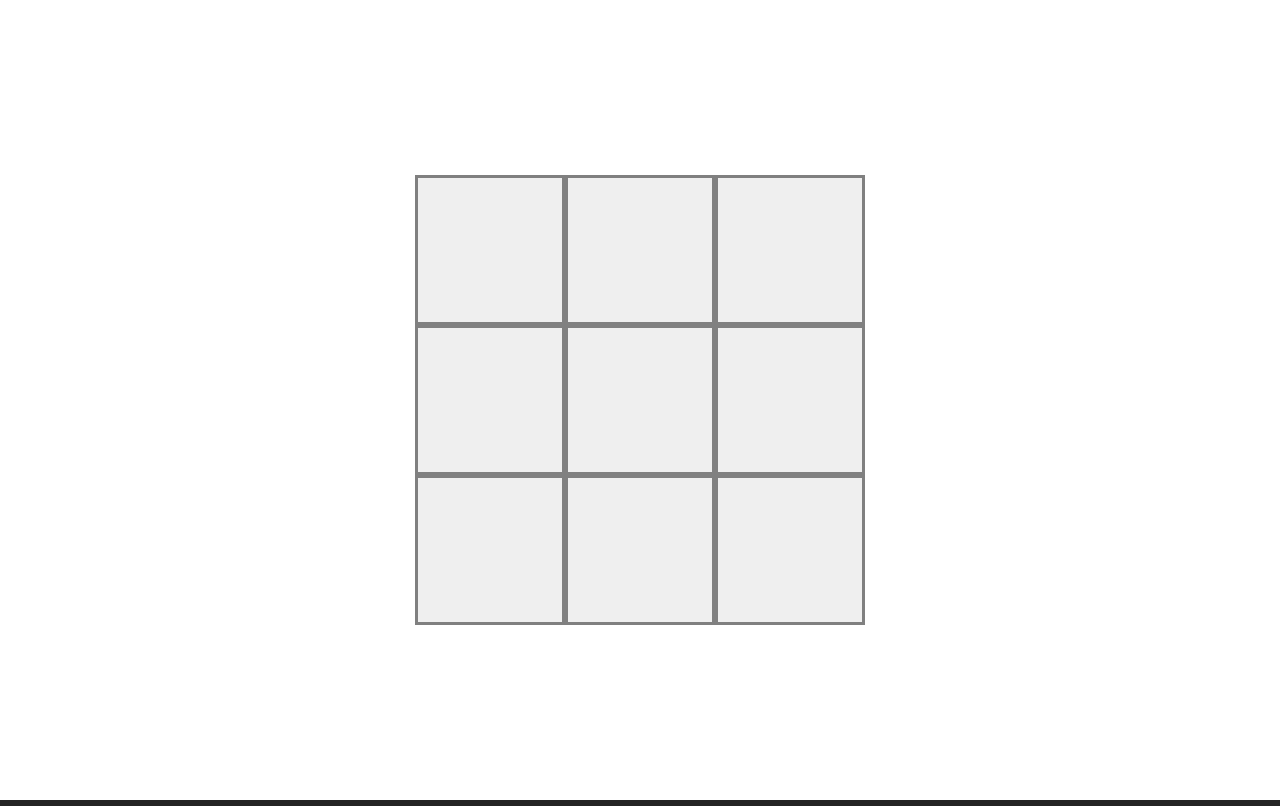
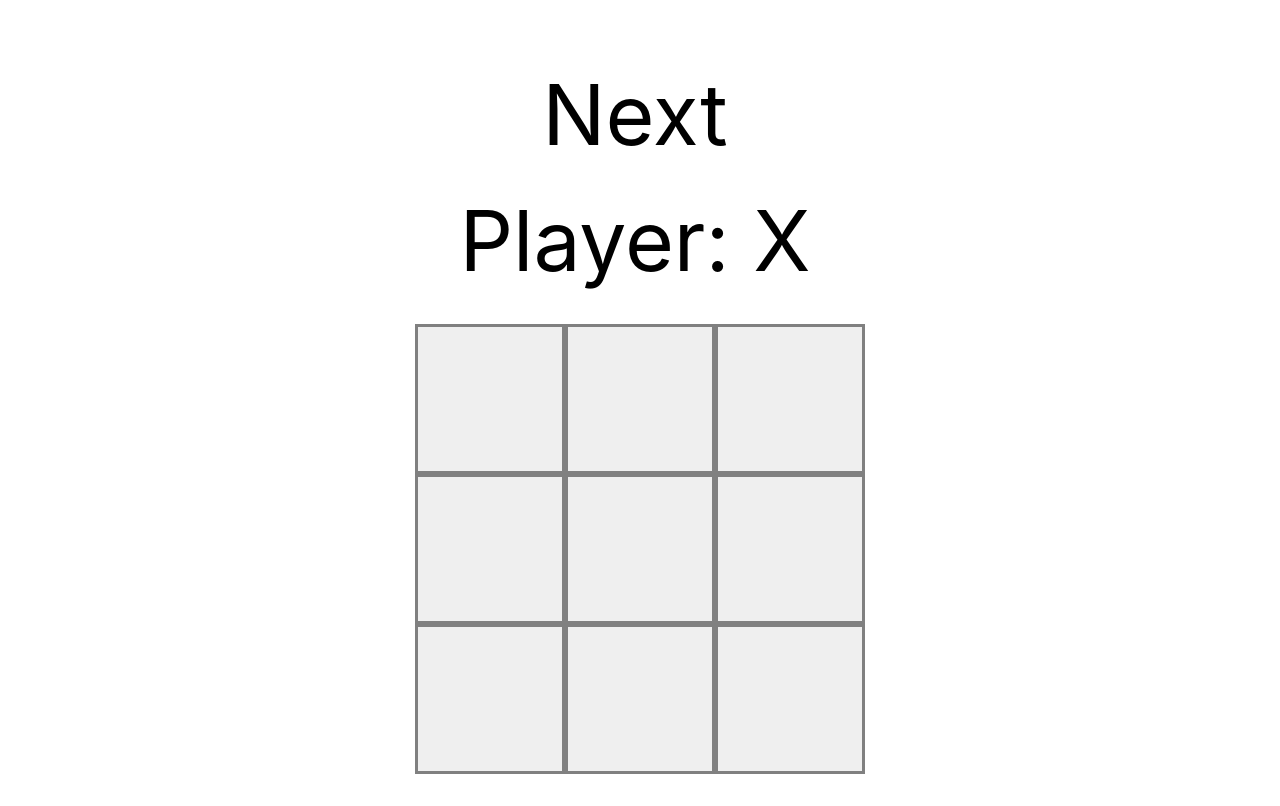
Before and after one commit to haticekaplan/tic-tac-toe-react-vite, a React (Vite) app: page / in a window 1280 px wide. Built offline with nearby package versions, Linux system fonts and the light colour scheme.

Commit message:
Implement winner calculation and status display
- Added calculateWinner function to determine the game's winner.
- Updated status message to show the winner or indicate the next player.
- Prevented further moves once a winner is declared.

```diff
--- a/src/App.jsx
+++ b/src/App.jsx
@@ -1,17 +1,17 @@
 
-import { useState } from 'react';
-import './App.css'
+import React, { useState } from 'react';
+import './App.css';
+
 function Square({value,onSquareClick}) {
-
   return (
   <button className='square' onClick={onSquareClick}>{value}</button>)
 }
 
 export default function Board() {
-  const [xIsNext,setXIsNext] = useState(true);
+const [xIsNext,setXIsNext] = useState(true);
 const [squares,setSquares] = useState(Array(9).fill(null));
 function handleClick(i){
-  if(squares[i]){
+  if(calculateWinner(squares) || squares[i]){
     return;
   }
   const nextSquares = squares.slice();
@@ -23,8 +23,16 @@
   setSquares(nextSquares);
   setXIsNext(!xIsNext);
 }
+const winner = calculateWinner(squares);
+let status;
+if(winner){
+  status = "Winner :" + winner;
+}else{
+  status = "Next Player: " + (xIsNext ? "X" : "O");
+}
   return (
     <>
+    <div className='status'>{status}</div>
       <div className='row-square'>
         <Square value={squares[0]} onSquareClick={()=>handleClick(0)}/>
         <Square value={squares[1]} onSquareClick={()=>handleClick(1)}/>
@@ -44,3 +52,22 @@
     </>
   )
 }
+function calculateWinner(squares){
+  const lines = [
+    [0, 1, 2],
+    [3, 4, 5],
+    [6, 7, 8],
+    [0, 3, 6],
+    [1, 4, 7],
+    [2, 5, 8],
+    [0, 4, 8],
+    [2, 4, 6]
+  ];
+  for(let i=0;i < lines.length;i++){
+    const [a,b,c] = lines[i];
+    if (squares[a] && squares[a] === squares[b] && squares[a] === squares[c]) {
+      return squares[a];
+    }
+  }
+  return null;
+}
--- a/src/index.css
+++ b/src/index.css
@@ -33,3 +33,10 @@
   font-size: 78px;
   border: 3px solid gray;
 }
+.status{
+  font-size: 84px;
+  width:400px;
+  margin: 20px;
+  color: black;
+  text-align: center;
+}
```
